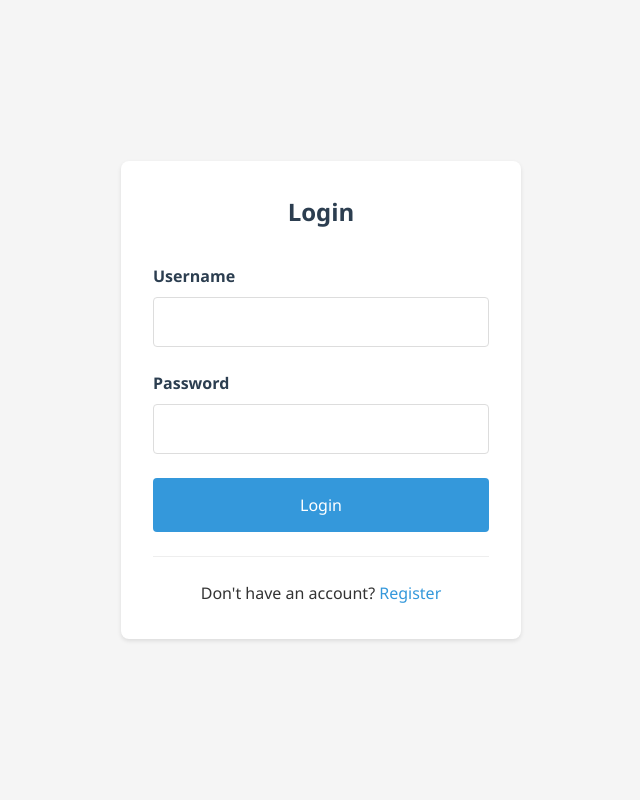
After one commit to spacecupcake1/Filmbase, a Flask app: page /login in a window 1280 px wide. The commit adds this page. Shown: the whole page, without its empty margins (319-959 px from the left). Run offline with Flask 3, Linux system fonts and the light colour scheme.

Commit message:
Add login and registration functionality with corresponding forms and styles

```diff
--- a/app.py
+++ b/app.py
@@ -1,9 +1,13 @@
-from flask import Flask, render_template, request, jsonify, redirect, url_for
+from flask import Flask, render_template, request, jsonify, redirect, url_for, session
 from flask_cors import CORS
+from functools import wraps
 import mysql.connector
 from mysql.connector import Error
+import hashlib
+import secrets
 
 app = Flask(__name__)
+app.secret_key = secrets.token_hex(16)
 CORS(app)
 
 # Database configuration
@@ -23,13 +27,36 @@ def get_db_connection():
         print(f"Error connecting to MySQL Database: {e}")
         return None
 
-# Create the movies table if it doesn't exist
-def create_table():
+# Login required decorator with role checking
+def role_required(allowed_roles):
+    def decorator(f):
+        @wraps(f)
+        def decorated_function(*args, **kwargs):
+            if 'user_id' not in session:
+                return redirect(url_for('login'))
+            if 'role' not in session or session['role'] not in allowed_roles:
+                return jsonify({"error": "Unauthorized"}), 403
+            return f(*args, **kwargs)
+        return decorated_function
+    return decorator
+
+# Basic login required decorator
+def login_required(f):
+    @wraps(f)
+    def decorated_function(*args, **kwargs):
+        if 'user_id' not in session:
+            return redirect(url_for('login'))
+        return f(*args, **kwargs)
+    return decorated_function
+
+def create_tables():
     connection = get_db_connection()
     if connection:
         try:
             cursor = connection.cursor()
-            create_table_query = """
+
+            # Create movies table
+            create_movies_table_query = """
             CREATE TABLE IF NOT EXISTS movies (
                 id INT AUTO_INCREMENT PRIMARY KEY,
                 title VARCHAR(255) NOT NULL,
@@ -40,30 +67,149 @@ def create_table():
                 created_at TIMESTAMP DEFAULT CURRENT_TIMESTAMP
             )
             """
-            cursor.execute(create_table_query)
+            cursor.execute(create_movies_table_query)
+
+            # Create users table
+            create_users_table_query = """
+            CREATE TABLE IF NOT EXISTS users (
+                id INT AUTO_INCREMENT PRIMARY KEY,
+                username VARCHAR(255) NOT NULL UNIQUE,
+                password VARCHAR(255) NOT NULL,
+                email VARCHAR(255) UNIQUE,
+                role ENUM('admin', 'client') NOT NULL DEFAULT 'client',
+                created_at TIMESTAMP DEFAULT CURRENT_TIMESTAMP
+            )
+            """
+            cursor.execute(create_users_table_query)
             connection.commit()
+
+            # Create default admin user
+            admin_password = hashlib.sha256('admin123'.encode()).hexdigest()
+            try:
+                cursor.execute("""
+                    INSERT INTO users (username, password, email, role)
+                    VALUES ('admin', %s, 'admin@example.com', 'admin')
+                """, (admin_password,))
+                connection.commit()
+                print("Admin user created successfully")
+            except Error as e:
+                if e.errno == 1062:  # Duplicate entry error
+                    print("Admin user already exists")
+                else:
+                    print(f"Error creating admin user: {e}")
+
         except Error as e:
-            print(f"Error creating table: {e}")
+            print(f"Error creating tables: {e}")
         finally:
             if connection.is_connected():
                 cursor.close()
                 connection.close()
 
-# Create the table when the application starts
-create_table()
+# Create tables when the application starts
+create_tables()
 
-# Route to serve the main movie list page
+# Route handlers
+@app.route('/login', methods=['GET'])
+def login():
+    if 'user_id' in session:
+        return redirect(url_for('index'))
+    return render_template('login.html')
+
+@app.route('/register', methods=['GET'])
+def register():
+    if 'user_id' in session:
+        return redirect(url_for('index'))
+    return render_template('register.html')
+
+@app.route('/api/login', methods=['POST'])
+def login_user():
+    data = request.json
+    connection = get_db_connection()
+    if connection:
+        try:
+            cursor = connection.cursor(dictionary=True)
+            hashed_password = hashlib.sha256(data['password'].encode()).hexdigest()
+
+            cursor.execute(
+                "SELECT id, username, role FROM users WHERE username = %s AND password = %s",
+                (data['username'], hashed_password)
+            )
+            user = cursor.fetchone()
+
+            if user:
+                session['user_id'] = user['id']
+                session['username'] = user['username']
+                session['role'] = user['role']
+                return jsonify({
+                    "message": "Login successful",
+                    "role": user['role']
+                })
+            else:
+                return jsonify({"error": "Invalid username or password"}), 401
+        except Error as e:
+            return jsonify({"error": str(e)}), 500
+        finally:
+            if connection.is_connected():
+                cursor.close()
+                connection.close()
+    return jsonify({"error": "Database connection failed"}), 500
+
+@app.route('/api/register', methods=['POST'])
+def register_user():
+    data = request.json
+    connection = get_db_connection()
+    if connection:
+        try:
+            cursor = connection.cursor()
+            hashed_password = hashlib.sha256(data['password'].encode()).hexdigest()
+
+            insert_query = """
+            INSERT INTO users (username, email, password, role)
+            VALUES (%s, %s, %s, %s)
+            """
+            cursor.execute(insert_query, (
+                data['username'],
+                data['email'],
+                hashed_password,
+                'client'  # Default role for new registrations
+            ))
+            connection.commit()
+            return jsonify({"message": "Registration successful"})
+        except Error as e:
+            if e.errno == 1062:
+                return jsonify({"error": "Username or email already exists"}), 400
+            return jsonify({"error": str(e)}), 500
+        finally:
+            if connection.is_connected():
+                cursor.close()
+                connection.close()
+    return jsonify({"error": "Database connection failed"}), 500
+
+@app.route('/logout')
+def logout():
+    session.clear()
+    return redirect(url_for('login'))
+
 @app.route('/')
+@login_required
 def index():
     return render_template('index.html')
 
-# Route to serve the add movie page
 @app.route('/add_movie')
+@role_required(['admin'])
 def add_movie_page():
     return render_template('add_movie.html')
 
-# API endpoint to get all movies
+@app.route('/api/user-info')
+@login_required
+def get_user_info():
+    return jsonify({
+        'username': session.get('username'),
+        'role': session.get('role')
+    })
+
 @app.route('/api/movies', methods=['GET'])
+@login_required
 def get_movies():
     connection = get_db_connection()
     if connection:
@@ -71,7 +217,6 @@ def get_movies():
             cursor = connection.cursor(dictionary=True)
             cursor.execute("SELECT * FROM movies ORDER BY created_at DESC")
             movies = cursor.fetchall()
-            # Convert the movies into a list of dictionaries
             movie_list = []
             for movie in movies:
                 movie_dict = {
@@ -93,8 +238,8 @@ def get_movies():
                 connection.close()
     return jsonify({"error": "Database connection failed"}), 500
 
-# API endpoint to add a new movie
 @app.route('/api/movies', methods=['POST'])
+@role_required(['admin'])
 def add_movie():
     data = request.json
     connection = get_db_connection()
@@ -122,8 +267,8 @@ def add_movie():
                 connection.close()
     return jsonify({"error": "Database connection failed"}), 500
 
-# API endpoint to update a movie
 @app.route('/api/movies/<int:movie_id>', methods=['PUT'])
+@role_required(['admin'])
 def update_movie(movie_id):
     data = request.json
     connection = get_db_connection()
@@ -155,8 +300,8 @@ def update_movie(movie_id):
                 connection.close()
     return jsonify({"error": "Database connection failed"}), 500
 
-# API endpoint to delete a movie
 @app.route('/api/movies/<int:movie_id>', methods=['DELETE'])
+@role_required(['admin'])
 def delete_movie(movie_id):
     connection = get_db_connection()
     if connection:
--- /dev/null
+++ b/static/css/auth.css
@@ -0,0 +1,84 @@
+.auth-container {
+    min-height: 100vh;
+    display: flex;
+    justify-content: center;
+    align-items: center;
+    background-color: #f5f5f5;
+}
+
+.auth-box {
+    background-color: white;
+    padding: 2rem;
+    border-radius: 8px;
+    box-shadow: 0 2px 4px rgba(0, 0, 0, 0.1);
+    width: 100%;
+    max-width: 400px;
+}
+
+.auth-box h2 {
+    text-align: center;
+    margin-bottom: 2rem;
+    color: #2c3e50;
+}
+
+.auth-box .form-group {
+    margin-bottom: 1.5rem;
+}
+
+.auth-box label {
+    display: block;
+    margin-bottom: 0.5rem;
+    color: #2c3e50;
+}
+
+.auth-box input {
+    width: 100%;
+    padding: 0.8rem;
+    border: 1px solid #ddd;
+    border-radius: 4px;
+    font-size: 1rem;
+}
+
+.auth-box button {
+    width: 100%;
+    padding: 1rem;
+    background-color: #3498db;
+    color: white;
+    border: none;
+    border-radius: 4px;
+    font-size: 1rem;
+    cursor: pointer;
+    transition: background-color 0.3s;
+}
+
+.auth-box button:hover {
+    background-color: #2980b9;
+}
+
+.auth-links {
+    text-align: center;
+    margin-top: 1.5rem;
+    padding-top: 1.5rem;
+    border-top: 1px solid #eee;
+}
+
+.auth-links a {
+    color: #3498db;
+    text-decoration: none;
+}
+
+.auth-links a:hover {
+    text-decoration: underline;
+}
+
+.error-message {
+    color: #e74c3c;
+    text-align: center;
+    margin-bottom: 1rem;
+}
+
+@media (max-width: 768px) {
+    .auth-box {
+        margin: 1rem;
+    }
+}
--- a/static/css/styles.css
+++ b/static/css/styles.css
@@ -23,6 +23,10 @@ header {
     padding: 1rem;
     text-align: center;
     margin-bottom: 2rem;
+}
+
+.center{
+    text-align: center;
 }
 
 nav {
--- /dev/null
+++ b/static/js/login.js
@@ -0,0 +1,30 @@
+document.getElementById('loginForm').addEventListener('submit', async (e) => {
+    e.preventDefault();
+
+    const formData = {
+        username: document.getElementById('username').value,
+        password: document.getElementById('password').value
+    };
+
+    try {
+        const response = await fetch('/api/login', {
+            method: 'POST',
+            headers: {
+                'Content-Type': 'application/json',
+            },
+            body: JSON.stringify(formData)
+        });
+
+        const data = await response.json();
+
+        if (response.ok) {
+            // Store the token if you're using JWT
+            localStorage.setItem('token', data.token);
+            window.location.href = '/';  // Redirect to dashboard
+        } else {
+            alert(data.error || 'Login failed');
+        }
+    } catch (error) {
+        alert('Error during login: ' + error.message);
+    }
+});
--- /dev/null
+++ b/templates/login.html
@@ -0,0 +1,35 @@
+<!DOCTYPE html>
+<html lang="en">
+<head>
+    <meta charset="UTF-8">
+    <meta name="viewport" content="width=device-width, initial-scale=1.0">
+    <title>Login - Movie Management System</title>
+    <link rel="stylesheet" href="static/css/styles.css">
+    <link rel="stylesheet" href="static/css/auth.css">
+</head>
+<body>
+    <div class="auth-container">
+        <div class="auth-box">
+            <h2>Login</h2>
+            <form id="loginForm">
+                <div class="form-group">
+                    <label for="username">Username</label>
+                    <input type="text" id="username" name="username" required>
+                </div>
+
+                <div class="form-group">
+                    <label for="password">Password</label>
+                    <input type="password" id="password" name="password" required>
+                </div>
+
+                <button type="submit">Login</button>
+            </form>
+
+            <div class="auth-links">
+                <p>Don't have an account? <a href="/register">Register</a></p>
+            </div>
+        </div>
+    </div>
+    <script src="static/js/login.js"></script>
+</body>
+</html>
```
Also changed, not shown: static/js/register.js (added, +39 -0 lines), static/js/script.js (+107 -13 lines), templates/index.html (+16 -4 lines), templates/register.html (added, +45 -0 lines).
